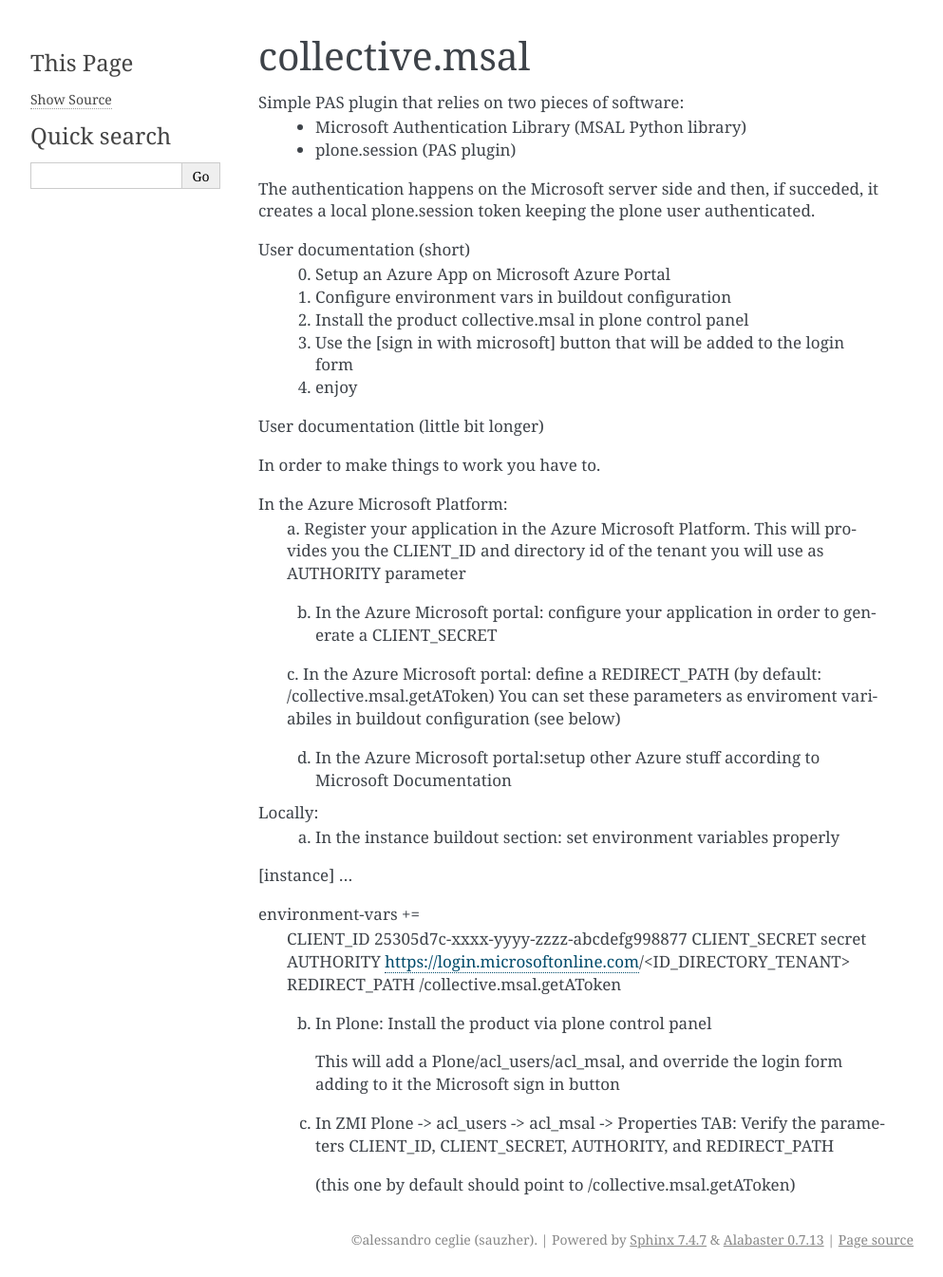
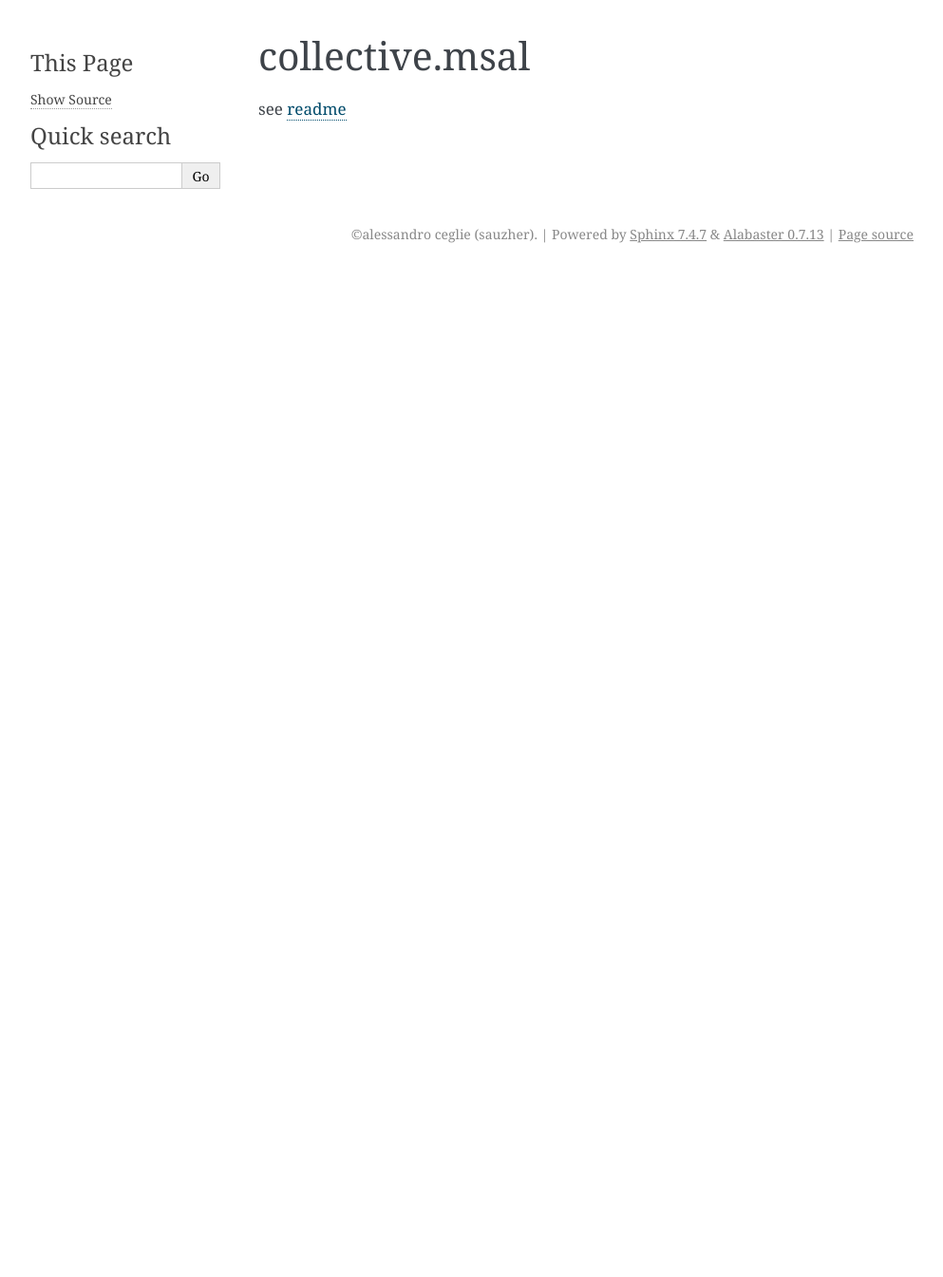
Before and after one commit to collective/collective.msal, a Sphinx documentation site: the page built from docs/index.rst, in a window 1280 px wide. Shown: the whole page at 95% size, without its empty margins (148-1141 px from the left). Built offline with Sphinx 7.4.7, drawn with Linux system fonts in a browser that asks for light colours; after the commit the page ends 900 px from its top, so only the background shows below that.

Commit message:
Update index.rst

```diff
--- a/docs/index.rst
+++ b/docs/index.rst
@@ -1,51 +1,4 @@
 ===============
 collective.msal
 ===============
-
-Simple PAS plugin that relies on two pieces of software:
- - Microsoft Authentication Library (MSAL Python library)
- - plone.session (PAS plugin)
-
-The authentication happens on the Microsoft server side and then, if succeded,
-it creates a local plone.session token keeping the plone user authenticated.
-
-User documentation (short)
-   0. Setup an Azure App on Microsoft Azure Portal
-   1. Configure environment vars in buildout configuration
-   2. Install the product collective.msal in plone control panel
-   3. Use the [sign in with microsoft] button that will be added to the login form
-   4. enjoy
-
-
-User documentation (little bit longer)
-
-In order to make things to work you have to.
-
-In the Azure Microsoft Platform:
-    a. Register your application in the Azure Microsoft Platform.
-    This will provides you the CLIENT_ID and directory id of the tenant you will use as AUTHORITY parameter
-
-    b. In the Azure Microsoft portal: configure your application in order to generate a CLIENT_SECRET
-
-    c. In the Azure Microsoft portal: define a REDIRECT_PATH (by default: /collective.msal.getAToken)
-    You can set these parameters as enviroment variabiles in buildout configuration  (see below)
-
-    d. In the Azure Microsoft portal:setup other Azure stuff according to Microsoft Documentation
-
-Locally:
-    a. In the instance buildout section: set environment variables properly
-
-[instance]
-...
-
-environment-vars +=
-   CLIENT_ID 25305d7c-xxxx-yyyy-zzzz-abcdefg998877
-   CLIENT_SECRET secret
-   AUTHORITY https://login.microsoftonline.com/<ID_DIRECTORY_TENANT>
-   REDIRECT_PATH /collective.msal.getAToken
-
-
-   b. In Plone: Install the product via plone control panel
-    This will add a Plone/acl_users/acl_msal, and override the login form adding to it the Microsoft sign in button
-   c. In ZMI Plone -> acl_users -> acl_msal -> Properties TAB: Verify the parameters CLIENT_ID, CLIENT_SECRET, AUTHORITY, and REDIRECT_PATH
-    (this one by default should point to /collective.msal.getAToken)
+see `readme </README.rst>`_
```
